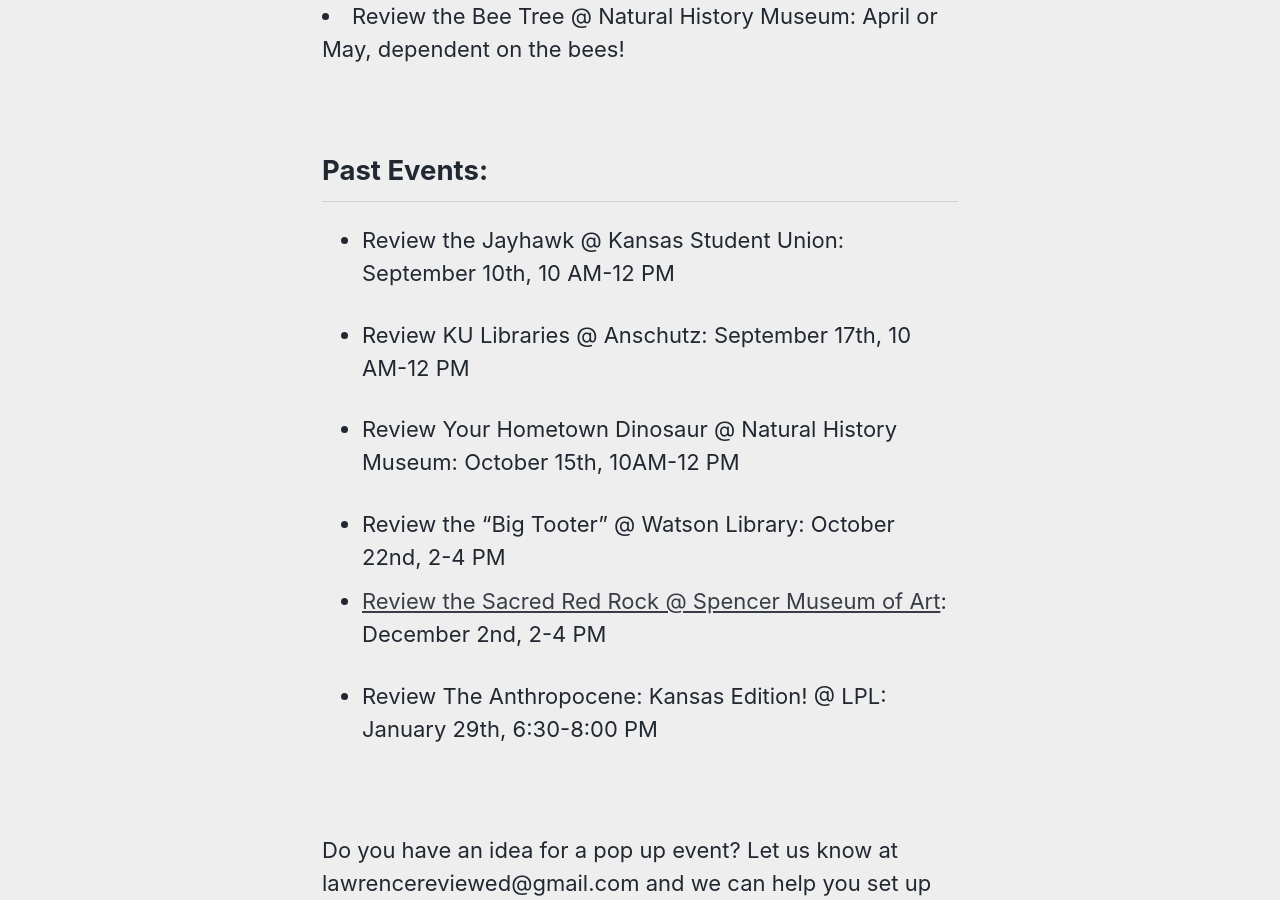
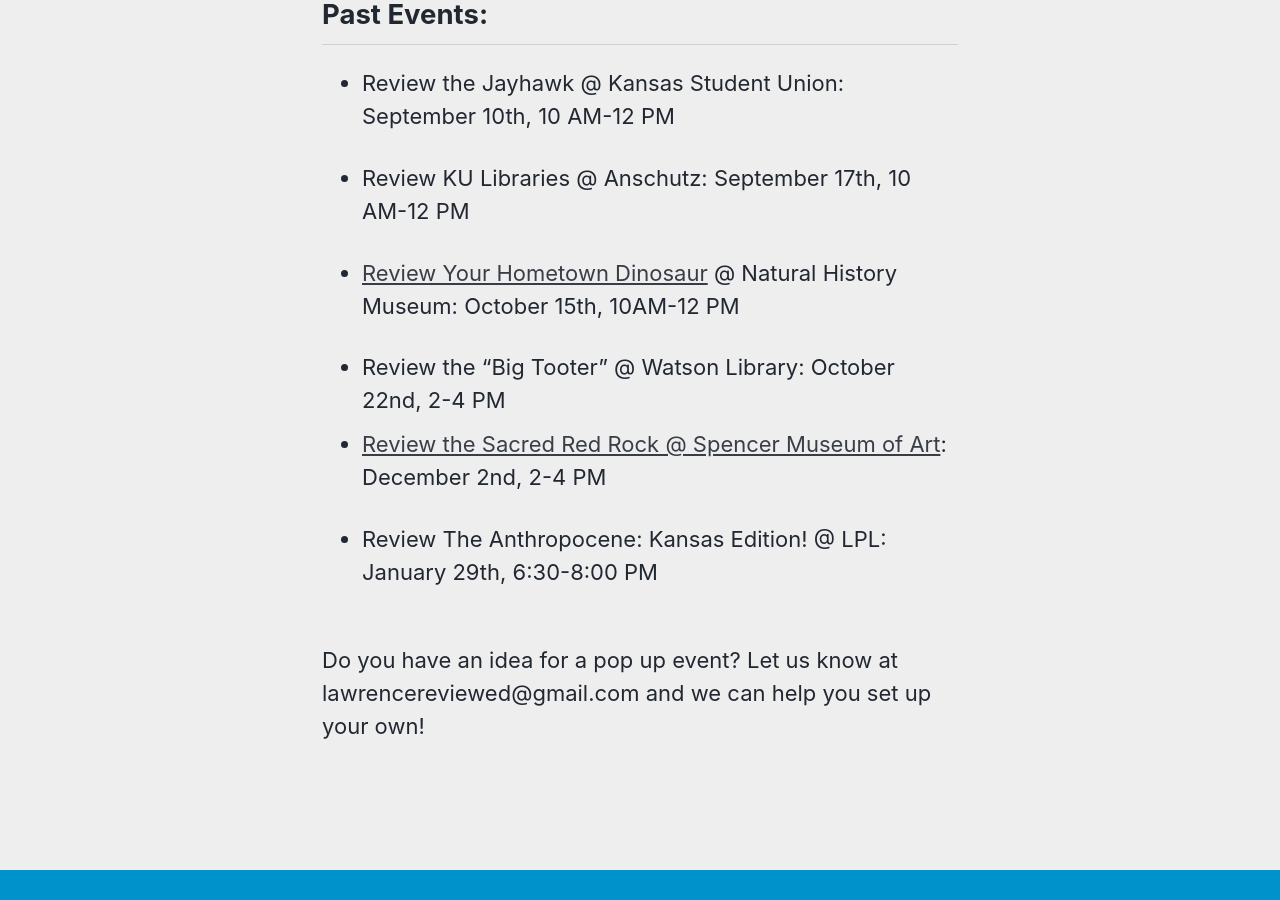
Before and after one commit to idrhku/lawrence-reviewed, a Jekyll site: the page built from _pages/pop-ups.md, in a window 1280 px wide and 900 px high, scrolled down 1126 px. Built offline with Jekyll 4.4.1, drawn with Linux system fonts in a browser that asks for light colours; cached includes are drawn as plain includes.

Commit message:
Update pop-ups.md

```diff
--- a/_pages/pop-ups.md
+++ b/_pages/pop-ups.md
@@ -16,16 +16,16 @@
 
 <h2>Upcoming Events:</h2>
 
-<li>Review the North Family Papers @ Spencer Research Library: February 5th, 10 AM-12 PM</li>
-<br>
-<li>Review KU Basketball @ Watson Library: March 3rd, 8:00-10:00 PM</li>
-<br>
-<li>Review Civic Education @ Dole Institute of Politics: March 9th, 5:30-7:30 PM</li>
-<br>
-<li>Review Downtown Lawrence @ LPL: April 9th, 4-6 PM </li>
-<br>
-<li>Review the Bee Tree @ Natural History Museum: April or May, dependent on the bees!</li>
-<br>
+- Review the North Family Papers @ Spencer Research Library: February 5th, 10 AM-12 PM
+
+- Review KU Basketball @ Watson Library: March 3rd, 8:00-10:00 PM
+
+- Review Civic Education @ Dole Institute of Politics: March 9th, 5:30-7:30 PM
+
+- Review Downtown Lawrence @ LPL: April 9th, 4-6 PM
+
+- Review the Bee Tree @ Natural History Museum: April or May, dependent on the bees!
+
 
 <h2>Past Events:</h2>
 
@@ -33,7 +33,7 @@
 
 - Review KU Libraries @ Anschutz: September 17th, 10 AM-12 PM
 
-- Review Your Hometown Dinosaur @ Natural History Museum: October 15th, 10AM-12 PM
+- [Review Your Hometown Dinosaur](/hometown-dinosaur) @ Natural History Museum: October 15th, 10AM-12 PM
 
 - Review the “Big Tooter” @ Watson Library: October 22nd, 2-4 PM
 - [Review the Sacred Red Rock @ Spencer Museum of Art](/spencer-journey): December 2nd, 2-4 PM
@@ -41,5 +41,4 @@
 - Review The Anthropocene: Kansas Edition! @ LPL: January 29th, 6:30-8:00 PM
 
 <br>
-<br>
 Do you have an idea for a pop up event? Let us know at lawrencereviewed@gmail.com and we can help you set up your own!
```
